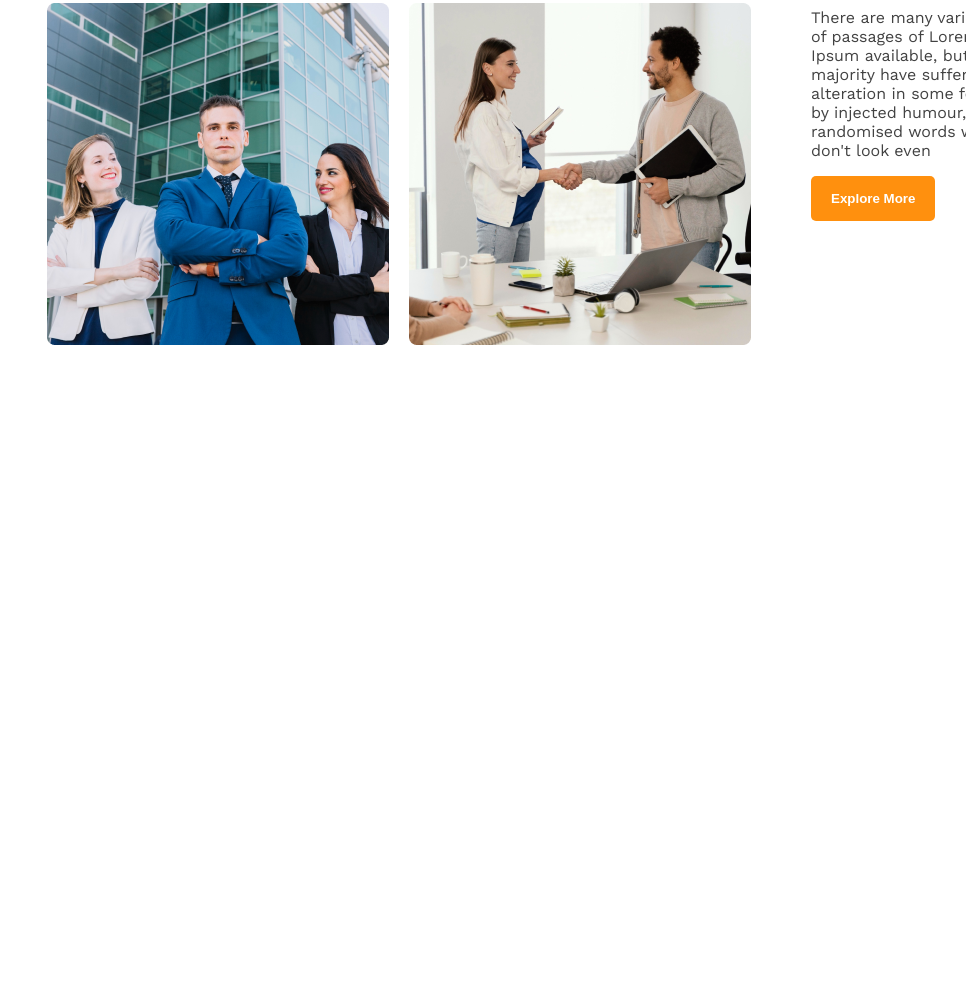
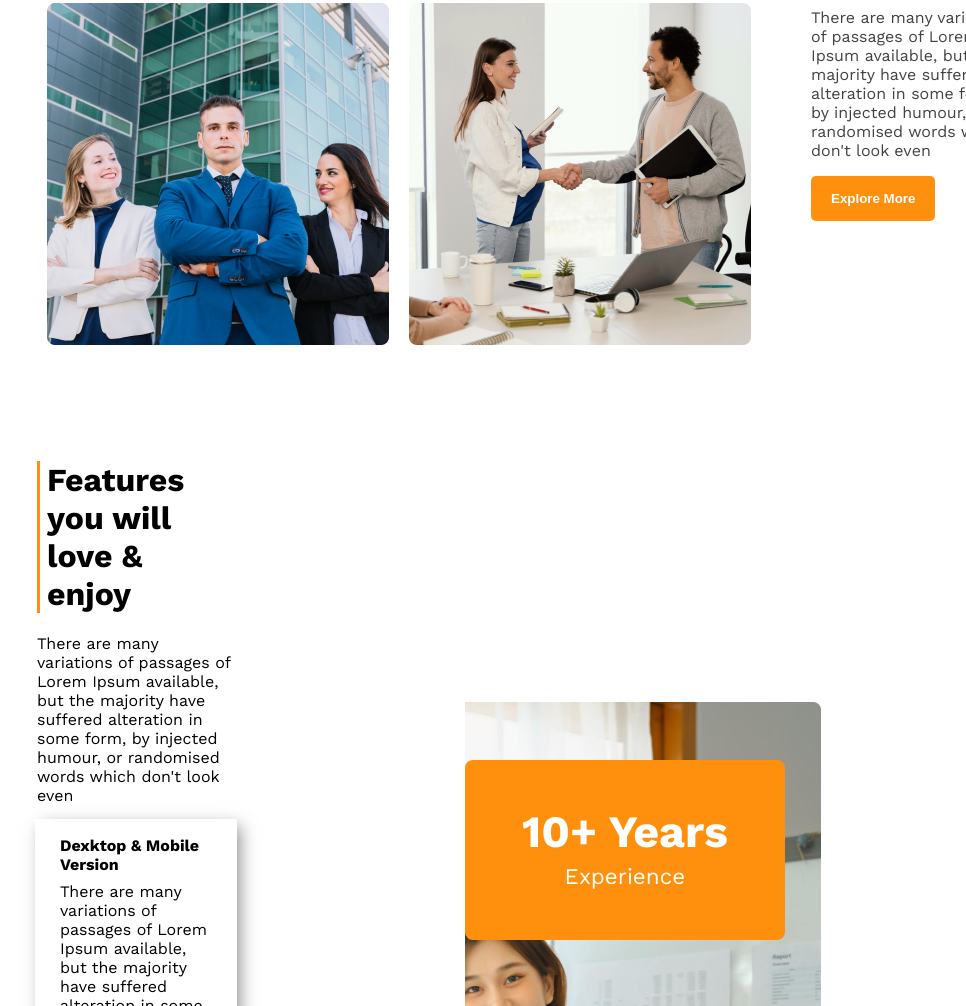
Before and after one commit to zami26/g3-architects, a plain HTML site: page index.html in a window 1280 px wide. Shown: the part 1794-2800 px from the top of the page, without its empty margins (211-1177 px from the left). Before the commit the page ends 2233 px from the top, so only its background shows below. Drawn offline with nearby package versions, Linux system fonts and the light colour scheme.

Commit message:
Features part done

```diff
--- a/css/style.css
+++ b/css/style.css
@@ -36,7 +36,8 @@ a {
     text-decoration: none;
     color: #424242;
 }
-.color{
+
+.color {
     color: #424242;
 }
 
@@ -80,10 +81,74 @@ a {
 .image-style {
     margin: 10px;
 }
-.span{
+
+.span {
     color: #FF900E;
 }
-.text-heading{
-    font-size:3rem;
+
+.text-heading {
+    font-size: 3rem;
     font-weight: 500;
 }
+
+.features-box {
+    margin: 50px 240px;
+    display: flex;
+}
+
+.features {
+    width: 50%;
+    margin-right: 80px;
+}
+
+.features-heading {
+    padding-left: 7px;
+    border-left: 3px solid #FF900E;
+}
+
+.cart {
+    padding: 15px;
+    margin-bottom: 17px;
+    box-shadow:
+        0 0 0 2px white,
+        0.3em 0.3em 1em rgba(114, 111, 111, 0.774);
+}
+
+.cart h4 {
+    margin: 0px;
+    margin-left: 8px;
+}
+
+.cart p {
+    margin: 8px;
+}
+
+.experience {
+    width: 90%;
+    background-image: url("../images/architect.png");
+    background-repeat: no-repeat;
+    background-position: right;
+    margin-left: 150px;
+}
+
+.experience-box {
+    width: 320px;
+    height: 180px;
+    background-color: #FF900E;
+    color: white;
+    border-radius: 8px;
+    text-align: center;
+    font-size: 1.4rem;
+    margin-top: 90%;
+    display: flex;
+    flex-direction: column;
+    justify-content: center;
+
+}
+.experience-box h1{
+    margin: 0px;
+
+}
+.experience-box p{
+    margin: 5px;
+}
--- a/index.html
+++ b/index.html
@@ -22,7 +22,8 @@
         <div class="banner">
             <h1 class="banner-title">Brand New Group of Architects
             </h1>
-            <p class="banner-text color">There are many variations of passages of Lorem Ipsum available, but the majority have
+            <p class="banner-text color">There are many variations of passages of Lorem Ipsum available, but the
+                majority have
                 suffered alteration in some form, by injected humour, or randomised words which don't look even</p>
             <button class="btn-primary">
                 Explore More
@@ -45,11 +46,49 @@
             </div>
             <div class="team-text">
                 <h1 class="text-heading"><span class="color">
-                    Quick list
-                </span> of Our <br> <span class="span">Features</span> </h1>
-                <p class="color">There are many variations of passages of Lorem Ipsum available, but the majority have suffered
+                        Quick list
+                    </span> of Our <br> <span class="span">Features</span> </h1>
+                <p class="color">There are many variations of passages of Lorem Ipsum available, but the majority have
+                    suffered
                     alteration in some form, by injected humour, or randomised words which don't look even</p>
                 <button class="btn-primary">Explore More</button>
+            </div>
+        </div>
+
+        <div class="features-box">
+            <div class="features">
+                <h1 class="features-heading">Features you will <br>love & enjoy</h1>
+                <p>There are many variations of passages of Lorem Ipsum available, but the majority have suffered
+                    alteration in some form, by injected humour, or randomised words which don't look even</p>
+                <div>
+                    <div class="cart">
+                        <h4>Dexktop & Mobile Version</h4>
+                        <p>There are many variations of passages of Lorem Ipsum available, but the majority have
+                            suffered alteration in some form, by injected humour, or randomised...........</p>
+                    </div>
+                    <div class="cart">
+                        <h4>Drag & Drop Builder</h4>
+                        <p>There are many variations of passages of Lorem Ipsum available, but the majority have
+                            suffered alteration in some form, by injected humour, or randomised...........</p>
+                    </div>
+                    <div class="cart">
+                        <h4>Awesome Modern Design</h4>
+                        <p>There are many variations of passages of Lorem Ipsum available, but the majority have
+                            suffered alteration in some form, by injected humour, or randomised...........</p>
+                    </div>
+                    <div class="cart">
+                        <h4>Super Easy to Edit</h4>
+                        <p>There are many variations of passages of Lorem Ipsum available, but the majority have
+                            suffered alteration in some form, by injected humour, or randomised...........</p>
+                    </div>
+                </div>
+            </div>
+            <div class="experience">
+                <div class="experience-box">
+                    <h1>10+ Years</h1>
+                    <p>Experience</p>
+
+                </div>
             </div>
         </div>
     </main>
```
